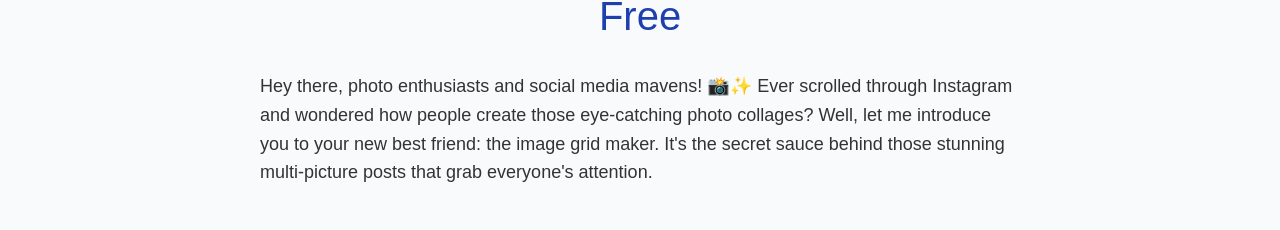
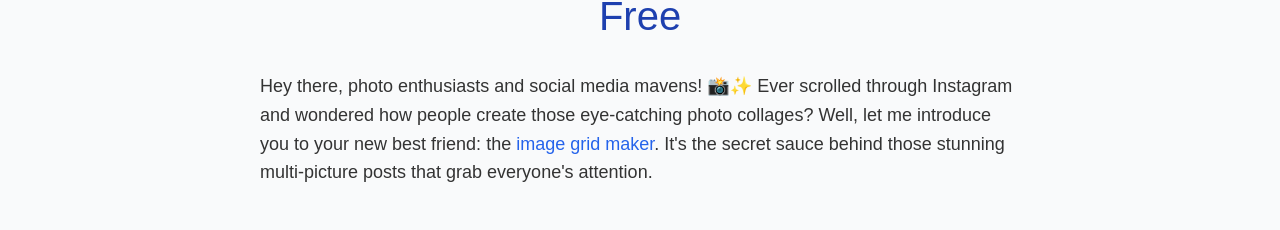
Before and after one commit to aiportrait2024/imagesplitter, a plain HTML site: page image-grid-maker/index.html in a window 1280 px wide. Shown: the part 192-422 px from the top of the page. Drawn offline with nearby package versions, Linux system fonts and the light colour scheme.

Commit message:
Update index.html

```diff
--- a/image-grid-maker/index.html
+++ b/image-grid-maker/index.html
@@ -94,7 +94,7 @@
         <div id="image-splitter-app"></div>
     <h1>Image Grid Maker: Split Image Online Free</h1>
 
-    <p>Hey there, photo enthusiasts and social media mavens! <span class="emoji">📸✨</span> Ever scrolled through Instagram and wondered how people create those eye-catching photo collages? Well, let me introduce you to your new best friend: the image grid maker. It's the secret sauce behind those stunning multi-picture posts that grab everyone's attention.</p>
+    <p>Hey there, photo enthusiasts and social media mavens! <span class="emoji">📸✨</span> Ever scrolled through Instagram and wondered how people create those eye-catching photo collages? Well, let me introduce you to your new best friend: the <a href="https://telegra.ph/Best-Image-Splitter-Online-12-15">image grid maker</a>. It's the secret sauce behind those stunning multi-picture posts that grab everyone's attention.</p>
 
     <h2>What's an Image Grid Maker?</h2>
 
```
